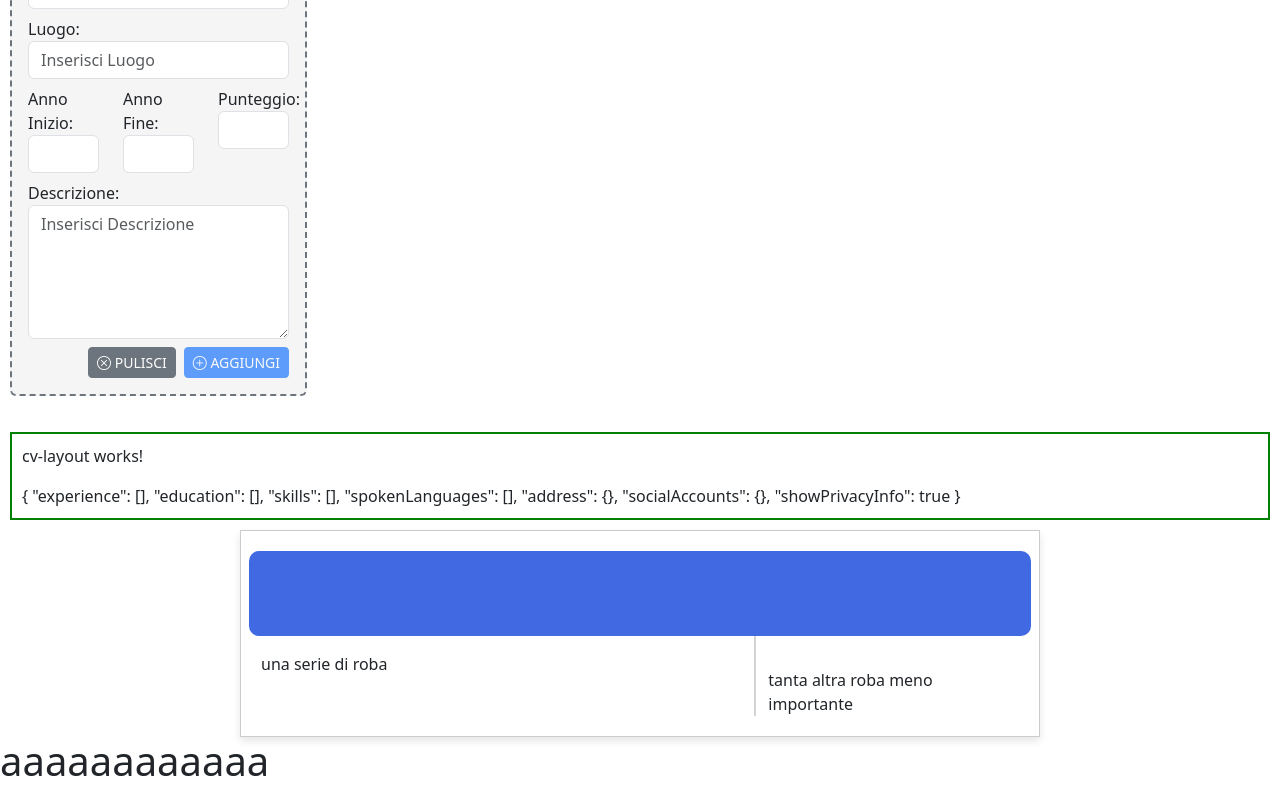
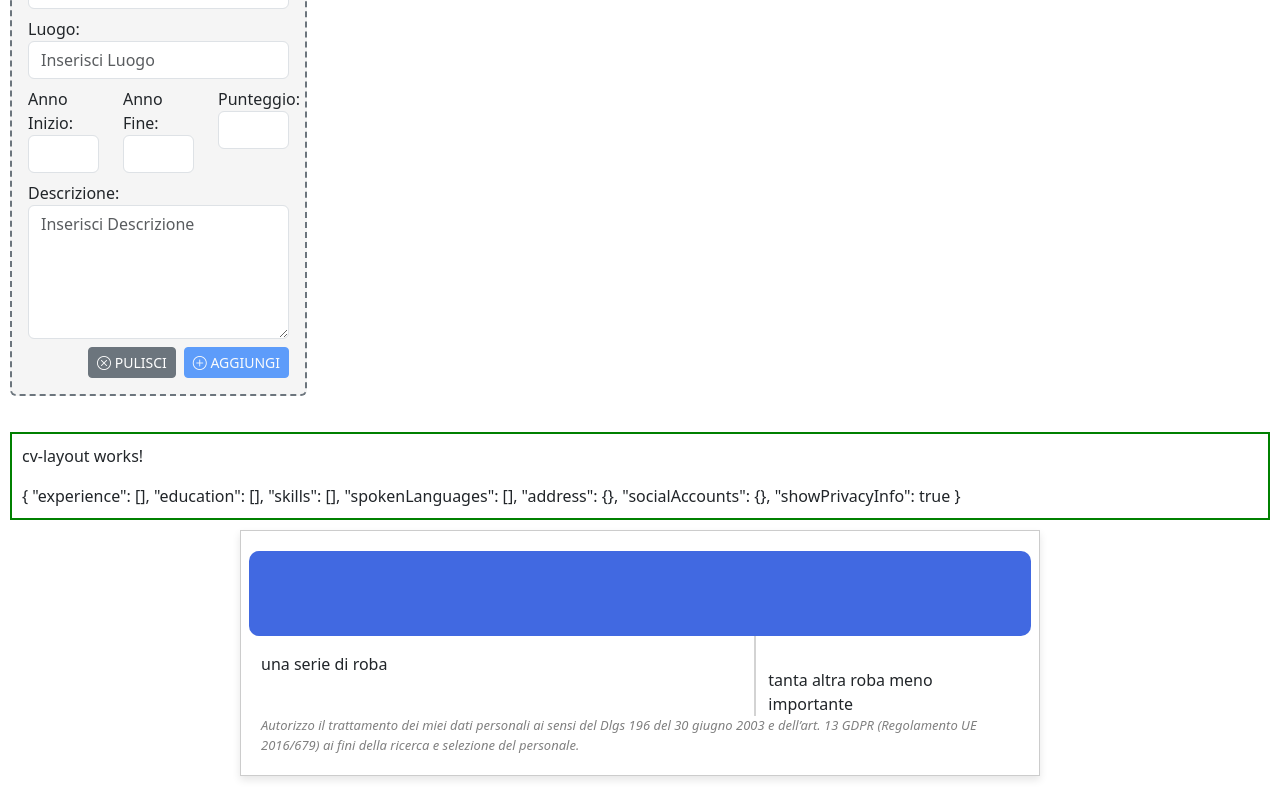
Before and after one commit to davenar/cv-generator, an Angular app: page /home in a window 1280 px wide. Shown: the part 1662-2462 px from the top of the page. Built offline with nearby package versions, Linux system fonts and the light colour scheme.

Commit message:
privacy informative

```diff
--- a/src/app/components/cv-layout/cv-layout.component.html
+++ b/src/app/components/cv-layout/cv-layout.component.html
@@ -166,7 +166,12 @@
       </div>
     </div>
 
-
+    <!-- FOOTER -->
+    <div class="row">
+      <i *ngIf="datasource.showPrivacyInfo" style="color: gray; font-size: small;">
+        {{privacy}}
+      </i>
+    </div>
 
 
   </div>
@@ -174,4 +179,4 @@
 
 
 
-<h1>aaaaaaaaaaaa</h1>
+<br />
--- a/src/app/components/cv-layout/cv-layout.component.ts
+++ b/src/app/components/cv-layout/cv-layout.component.ts
@@ -1,5 +1,6 @@
 import { Component, Input, OnDestroy, OnInit } from '@angular/core';
 import { CVModel, SocialAccounts } from 'src/app/contracts/cv-model';
+import { privacyInformative } from 'src/app/contracts/privacy-helper';
 
 @Component({
   selector: 'cv-layout',
@@ -8,12 +9,14 @@ import { CVModel, SocialAccounts } from 'src/app/contracts/cv-model';
 })
 export class CvLayoutComponent implements OnInit, OnDestroy {
   @Input() datasource!: CVModel;
+  privacy: string = "";
 
   constructor() {
 
   }
 
   ngOnInit(): void {
+    this.privacy = privacyInformative;
   }
 
 
```
